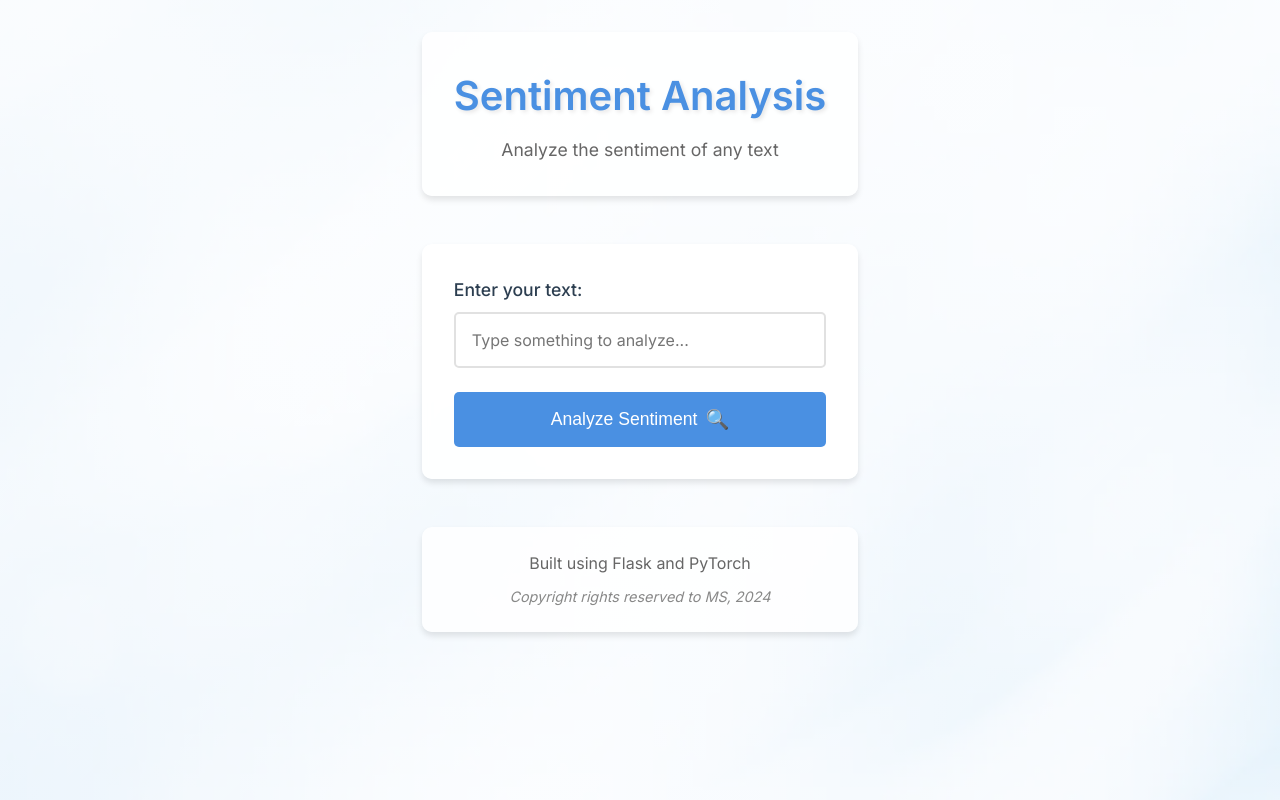
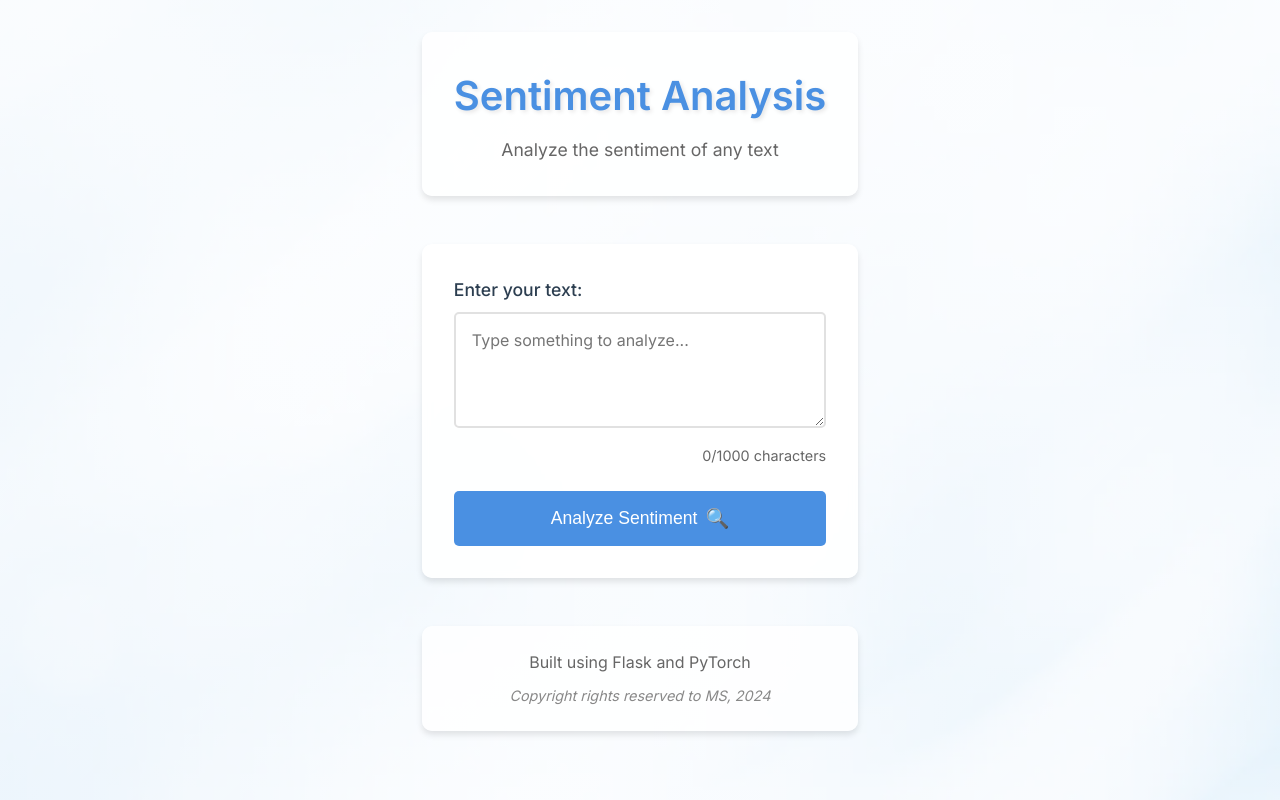
Before and after one commit to livingmangal/sentiment_analysis_project, a Flask app: page / in a window 1280 px wide. Run offline with Flask 3, Linux system fonts and the light colour scheme; parts of the project's set-up code (start-up, migrations or seed data) failed here and were passed over.

Commit message:
Added character length count

```diff
--- a/app/api.py
+++ b/app/api.py
@@ -101,6 +101,11 @@ def predict() -> tuple[Dict[str, Any], int]:
             logger.error("Invalid text input")
             return jsonify({'error': 'Text must be a non-empty string'}), 400
 
+        # Check text length limit
+        if len(text) > 1000:
+            logger.error(f"Text length exceeds limit: {len(text)} characters")
+            return jsonify({'error': 'Text exceeds the maximum limit of 1000 characters'}), 400
+
         # Get prediction
         try:
             result = predict_sentiment(text)
--- a/app/static/css/style.css
+++ b/app/static/css/style.css
@@ -112,7 +112,7 @@ label {
     font-size: 1.1rem;
 }
 
-input[type="text"] {
+input[type="text"], textarea {
     width: 100%;
     padding: 1rem;
     border: 2px solid #e1e1e1;
@@ -121,12 +121,28 @@ input[type="text"] {
     transition: var(--transition);
     font-family: inherit;
     background: rgba(255, 255, 255, 0.9);
+    resize: vertical;
 }
 
-input[type="text"]:focus {
+textarea:focus, input[type="text"]:focus {
     outline: none;
     border-color: var(--primary-color);
     box-shadow: 0 0 0 3px rgba(74, 144, 226, 0.1);
+}
+
+.character-counter {
+    text-align: right;
+    margin-top: 0.5rem;
+    font-size: 0.9rem;
+    color: #666;
+}
+
+.character-counter.warning {
+    color: #f39c12;
+}
+
+.character-counter.error {
+    color: var(--error-color);
 }
 
 button {
--- a/app/static/js/script.js
+++ b/app/static/js/script.js
@@ -1,3 +1,31 @@
+document.addEventListener("DOMContentLoaded", function() {
+    const textInput = document.getElementById("text");
+    const charCount = document.getElementById("charCount");
+    const charCounter = document.querySelector(".character-counter");
+    const maxLength = 1000;
+
+    // Update character count
+    function updateCharCount() {
+        const length = textInput.value.length;
+        charCount.textContent = length;
+
+        // Update counter styling
+        charCounter.classList.remove("warning", "error");
+        if (length > maxLength * 0.9) {
+            charCounter.classList.add("warning");
+        }
+        if (length > maxLength) {
+            charCounter.classList.add("error");
+        }
+    }
+
+    // Add input event listener for character counting
+    textInput.addEventListener("input", updateCharCount);
+
+    // Initialize character count
+    updateCharCount();
+});
+
 document.getElementById("sentimentForm").addEventListener("submit", async function(event) {
     event.preventDefault();  // Prevent form from reloading the page
 
@@ -6,6 +34,12 @@ document.getElementById("sentimentForm").addEventListener("submit", async functi
 
     if (!text) {
         showResponse("Error: Please enter some text!", true);
+        return;
+    }
+
+    // Check character limit
+    if (text.length > 1000) {
+        showResponse("Error: Text exceeds the maximum limit of 1000 characters. Please shorten your text.", true);
         return;
     }
 
--- a/app/templates/index.html
+++ b/app/templates/index.html
@@ -27,15 +27,19 @@
             <form id="sentimentForm">
                 <div class="form-group">
                     <label for="text">Enter your text:</label>
-                    <input
-                        type="text"
+                    <textarea
                         id="text"
                         name="text"
                         required
                         placeholder="Type something to analyze..."
                         autocomplete="off"
                         aria-label="Text input for sentiment analysis"
-                    >
+                        maxlength="1000"
+                        rows="4"
+                    ></textarea>
+                    <div class="character-counter">
+                        <span id="charCount">0</span>/1000 characters
+                    </div>
                 </div>
                 <button type="submit" aria-label="Analyze sentiment">
                     <span class="button-text">Analyze Sentiment</span>
```
